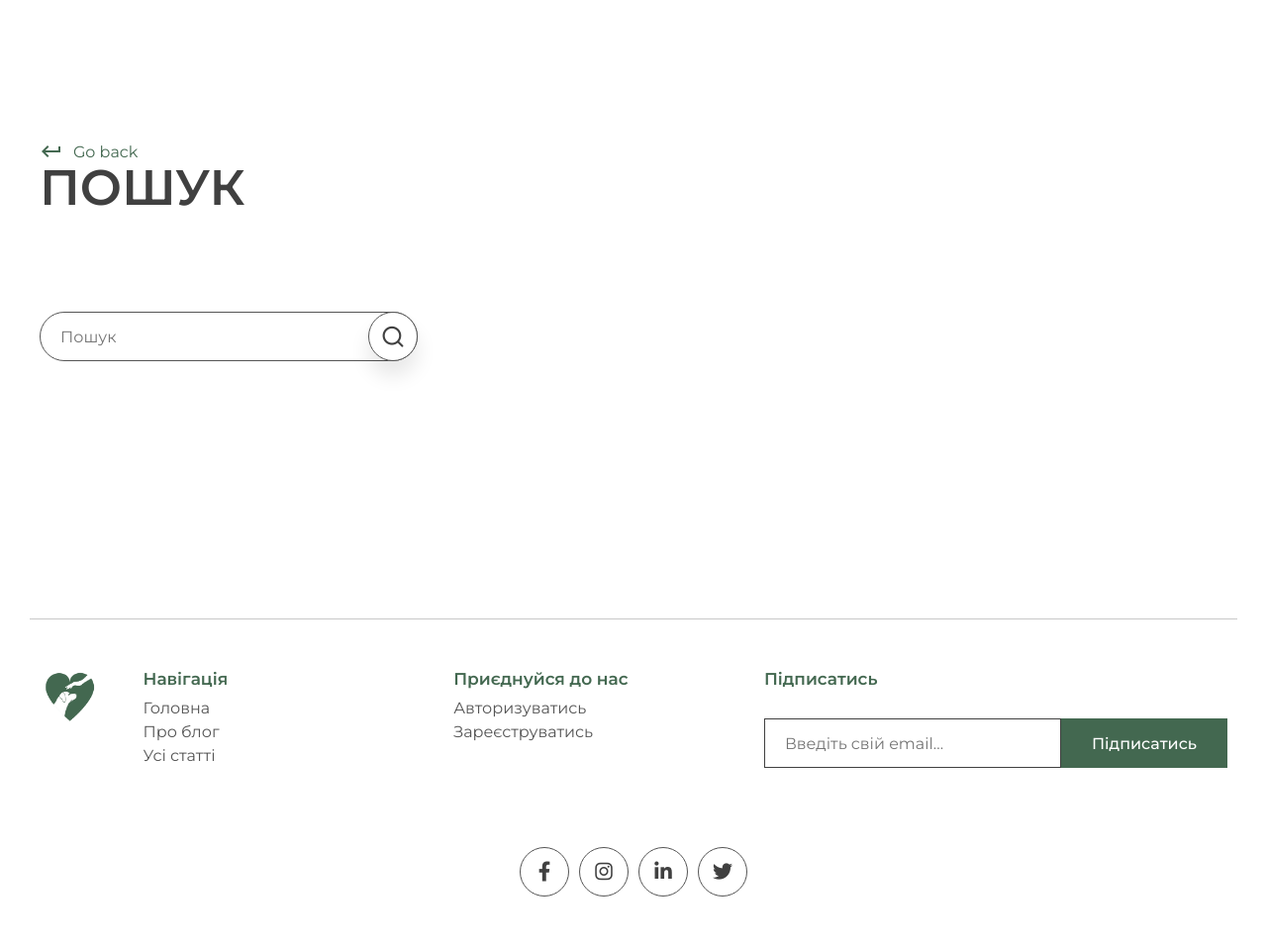
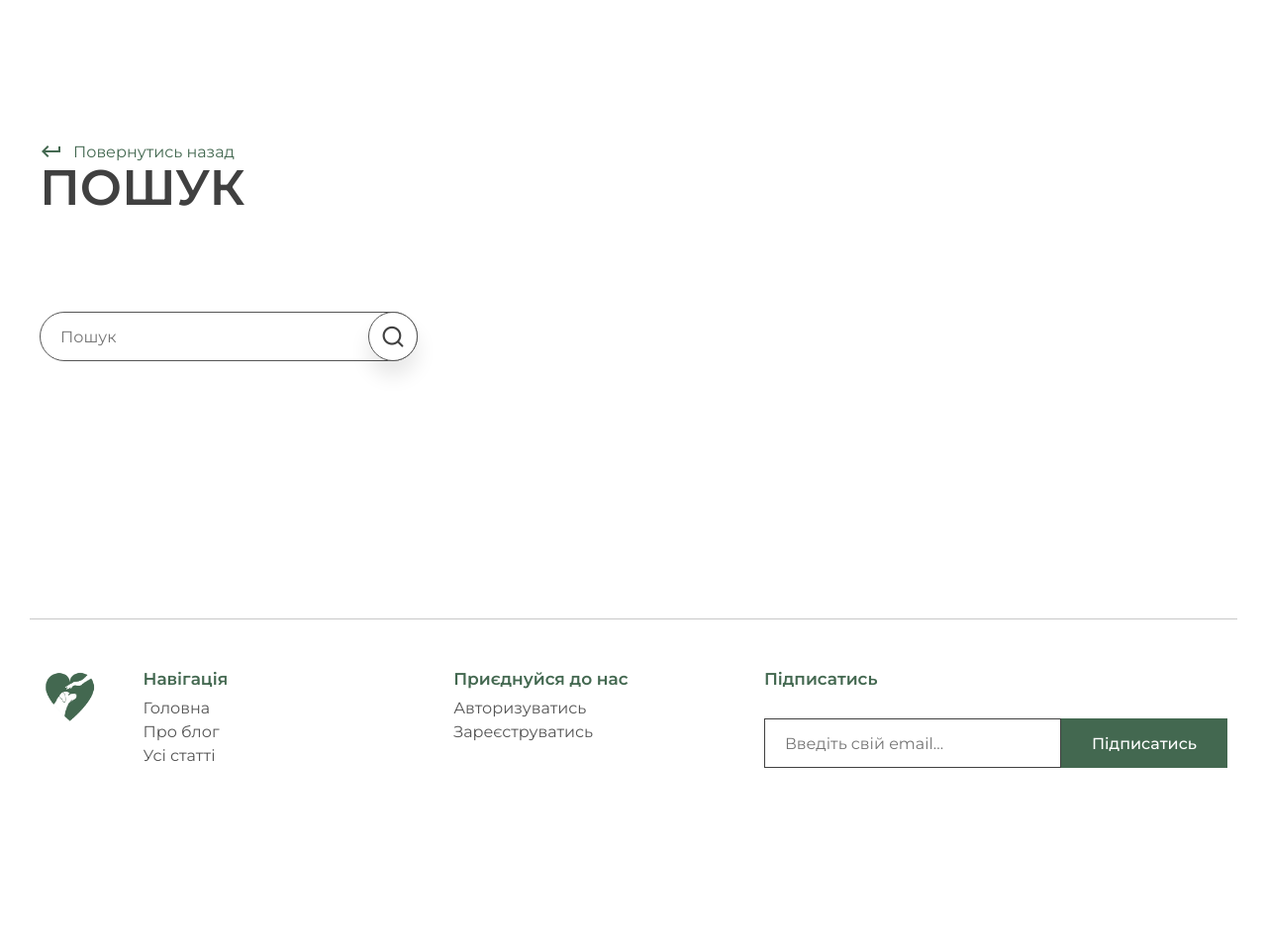
Before and after one commit to thevictoriax/doglovers, a Django app: page /search/ in a window 1280 px wide. Shown: the part 79-1035 px from the top of the page at 99% size. After the commit the page ends 855 px from the top, so only its background shows below. Run offline with Django 5.2, Linux system fonts and the light colour scheme; data that the repository does not hold is empty; some libraries are stand-ins or nearby versions.

Commit message:
pre-release version

```diff
--- a/app/templates/app/post.html
+++ b/app/templates/app/post.html
@@ -109,7 +109,7 @@
                           <span>{{comments_count}}</span>
                         </div>
                       </div>
-                      <div class="share">
+                      {% comment %} <div class="share">
                         <div class="social">
                           <a href="#">
                             <i class="fa-brands fa-facebook-f"></i>
@@ -124,7 +124,7 @@
                             <i class="fa-brands fa-twitter"></i>
                           </a>
                         </div>
-                      </div>
+                      </div> {% endcomment %}
                     </div>
                     {% for comment in comments %}
                     <!-- comments -->
--- a/app/templates/app/search.html
+++ b/app/templates/app/search.html
@@ -8,7 +8,7 @@
           <div class="top flex">
                   <div class="page-name">
   <a href="javascript:history.back()" class="learn">
-    <span class="material-icons">keyboard_return</span> Go back
+    <span class="material-icons">keyboard_return</span> Повернутись назад
   </a>
   <h1>Пошук</h1>
 </div>
--- a/templates/base.html
+++ b/templates/base.html
@@ -110,7 +110,7 @@
             </div>
           </div>
         </div>
-        <div class="share">
+        {% comment %} <div class="share">
           <div class="social">
             <a href="#">
               <i class="fa-brands fa-facebook-f"></i>
@@ -125,7 +125,7 @@
               <i class="fa-brands fa-twitter"></i>
             </a>
           </div>
-        </div>
+        </div> {% endcomment %}
       </div>
     </footer>
     <script src="{% static 'app/url.js' %}" id="url"></script>
```
